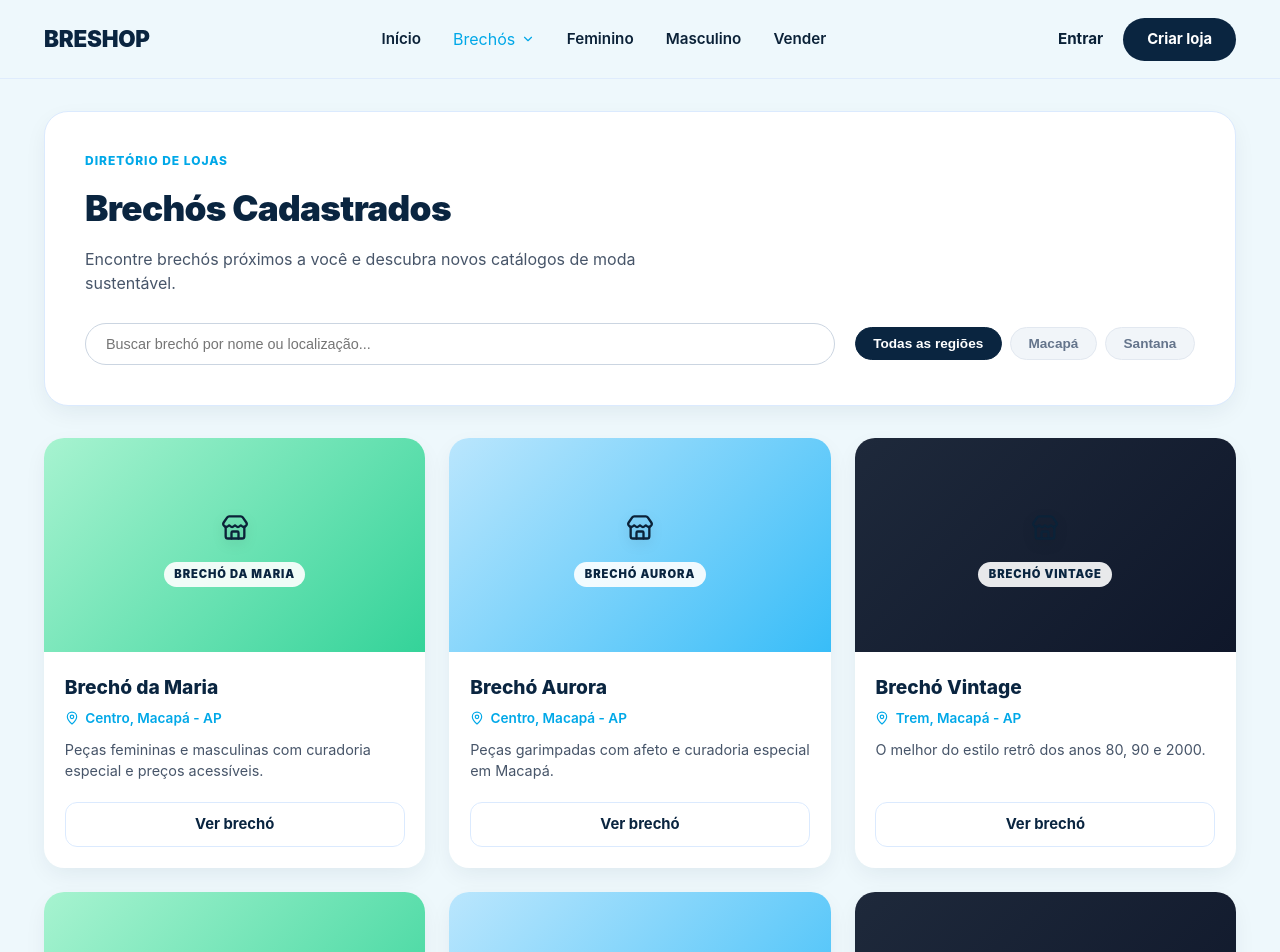
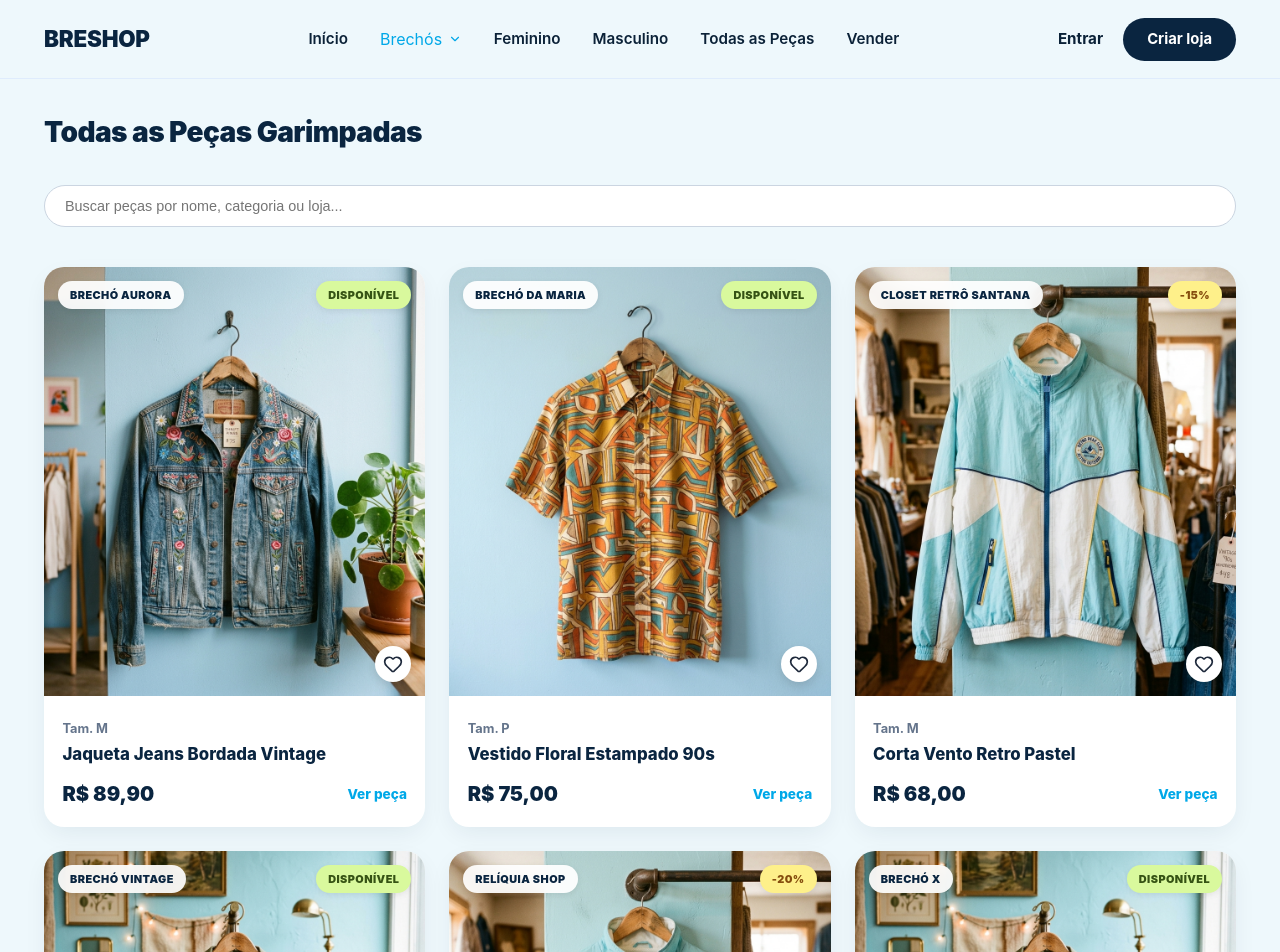
Before and after one commit to paula-maria/breshop, a React (Vite) app in the folder frontend/: page /brechos in a window 1280 px wide. Shown: the top 952 px of the page. Built offline with nearby package versions, Linux system fonts and the light colour scheme.

Commit message:
feat: paginas por genero

```diff
--- a/frontend/src/components/Header/Header.tsx
+++ b/frontend/src/components/Header/Header.tsx
@@ -139,16 +139,23 @@ export default function Header({ isLoggedIn = false, userName }: HeaderProps) {
 
           <Link
             to="/brechos?cat=feminino"
-            className={`site-header__link ${location.search.includes('feminino') ? 'is-active' : ''}`}
+            className={`site-header__link ${location.search.includes('cat=feminino') ? 'is-active' : ''}`}
           >
             Feminino
           </Link>
 
           <Link
             to="/brechos?cat=masculino"
-            className={`site-header__link ${location.search.includes('masculino') ? 'is-active' : ''}`}
+            className={`site-header__link ${location.search.includes('cat=masculino') ? 'is-active' : ''}`}
           >
             Masculino
+          </Link>
+
+          <Link
+            to="/brechos?cat=todas"
+            className={`site-header__link ${location.search.includes('cat=todas') ? 'is-active' : ''}`}
+          >
+            Todas as Peças
           </Link>
 
           <Link
@@ -201,7 +208,31 @@ export default function Header({ isLoggedIn = false, userName }: HeaderProps) {
           </Link>
 
           <Link
-            to="/brechos"
+            to="/brechos?cat=feminino"
+            className="site-header__mobile-link"
+            onClick={() => setMobileMenuOpen(false)}
+          >
+            Feminino (Peças)
+          </Link>
+
+          <Link
+            to="/brechos?cat=masculino"
+            className="site-header__mobile-link"
+            onClick={() => setMobileMenuOpen(false)}
+          >
+            Masculino (Peças)
+          </Link>
+
+          <Link
+            to="/brechos?cat=todas"
+            className="site-header__mobile-link"
+            onClick={() => setMobileMenuOpen(false)}
+          >
+            Todas as Peças
+          </Link>
+
+          <Link
+            to="/brechos?view=lojas"
             className="site-header__mobile-link"
             onClick={() => setMobileMenuOpen(false)}
           >
--- a/frontend/src/index.css
+++ b/frontend/src/index.css
@@ -992,35 +992,18 @@ body {
   gap: 2rem;
 }
 
-.brechos-header-box {
-  background: #ffffff;
-  border-radius: 24px;
-  padding: 2.5rem;
-  box-shadow: var(--shadow-card);
-  border: 1px solid var(--border-subtle);
-  display: flex;
-  flex-direction: column;
-  gap: 0.75rem;
-}
-
-.brechos-eyebrow {
-  font-size: 0.75rem;
-  font-weight: 800;
-  letter-spacing: 0.08em;
-  color: var(--cyan-primary);
-}
-
-.brechos-title {
-  font-size: 2.2rem;
+.brechos-top-nav {
+  display: flex;
+  flex-direction: column;
+  gap: 1rem;
+  margin-bottom: 0.5rem;
+}
+
+.brechos-title-simple {
+  font-size: 1.75rem;
   font-weight: 900;
   color: var(--navy-dark);
   letter-spacing: -0.02em;
-}
-
-.brechos-subtitle {
-  font-size: 1rem;
-  color: var(--text-muted);
-  max-width: 600px;
 }
 
 .brechos-toolbar {
@@ -2251,3 +2234,66 @@ body {
     padding: 1.5rem;
   }
 }
+
+/* CATEGORY & GENDER SWITCH BAR STYLES */
+.category-switch-bar {
+  display: flex;
+  flex-wrap: wrap;
+  gap: 0.6rem;
+  margin-top: 1.25rem;
+}
+
+.switch-tab-btn {
+  display: inline-flex;
+  align-items: center;
+  gap: 0.45rem;
+  padding: 0.55rem 1.15rem;
+  border-radius: var(--radius-full);
+  border: 1px solid #e2e8f0;
+  background: #ffffff;
+  color: var(--text-dark);
+  font-size: 0.875rem;
+  font-weight: 700;
+  cursor: pointer;
+  transition: all 0.2s ease;
+  box-shadow: 0 1px 3px rgba(0, 0, 0, 0.05);
+}
+
+.switch-tab-btn:hover {
+  border-color: var(--cyan-primary);
+  color: var(--cyan-primary);
+  transform: translateY(-1px);
+}
+
+.switch-tab-btn.is-active {
+  background: var(--navy-dark);
+  color: #ffffff;
+  border-color: var(--navy-dark);
+  box-shadow: 0 4px 12px rgba(15, 23, 42, 0.15);
+}
+
+.home-gender-switch {
+  display: inline-flex;
+  gap: 0.35rem;
+  background: #f1f5f9;
+  padding: 0.25rem;
+  border-radius: var(--radius-full);
+}
+
+.gender-switch-btn {
+  padding: 0.35rem 0.85rem;
+  border-radius: var(--radius-full);
+  border: none;
+  background: transparent;
+  color: var(--text-muted);
+  font-size: 0.825rem;
+  font-weight: 700;
+  cursor: pointer;
+  transition: all 0.2s ease;
+}
+
+.gender-switch-btn.is-active {
+  background: #ffffff;
+  color: var(--navy-dark);
+  box-shadow: 0 1px 4px rgba(0, 0, 0, 0.08);
+}
--- a/frontend/src/pages/Brechos/Brechos.tsx
+++ b/frontend/src/pages/Brechos/Brechos.tsx
@@ -1,6 +1,7 @@
 import { useState } from 'react'
 import { useSearchParams } from 'react-router-dom'
 import CardBrecho, { type CardBrechoProps } from '../../components/CardBrecho/CardBrecho'
+import CardPeca, { type CardPecaProps } from '../../components/CardPeca/CardPeca'
 
 const allBrechosList: (CardBrechoProps & { tone?: 'teal' | 'navy' | 'cyan'; cidade: string })[] = [
   {
@@ -53,22 +54,133 @@ const allBrechosList: (CardBrechoProps & { tone?: 'teal' | 'navy' | 'cyan'; cida
   },
 ]
 
+const allPecasCatalog: (CardPecaProps & { genero: 'feminino' | 'masculino' })[] = [
+  {
+    id: 'f1',
+    nome: 'Jaqueta Jeans Bordada Vintage',
+    brecho: 'Brechó Aurora',
+    preco: 'R$ 89,90',
+    tamanho: 'Tam. M',
+    categoria: 'Jaquetas',
+    statusTag: 'DISPONÍVEL',
+    genero: 'feminino',
+    imageUrl: '/images/denim_jacket.png',
+  },
+  {
+    id: 'f2',
+    nome: 'Vestido Floral Estampado 90s',
+    brecho: 'Brechó da Maria',
+    preco: 'R$ 75,00',
+    tamanho: 'Tam. P',
+    categoria: 'Vestidos',
+    statusTag: 'DISPONÍVEL',
+    genero: 'feminino',
+    imageUrl: '/images/vintage_shirt.png',
+  },
+  {
+    id: 'f3',
+    nome: 'Corta Vento Retro Pastel',
+    brecho: 'Closet Retrô Santana',
+    preco: 'R$ 68,00',
+    tamanho: 'Tam. M',
+    categoria: 'Jaquetas',
+    statusTag: '-15%',
+    genero: 'feminino',
+    imageUrl: '/images/windbreaker_jacket.png',
+  },
+  {
+    id: 'f4',
+    nome: 'Blazer Alfaiataria Verde Olive',
+    brecho: 'Brechó Vintage',
+    preco: 'R$ 110,00',
+    tamanho: 'Tam. G',
+    categoria: 'Casacos',
+    statusTag: 'DISPONÍVEL',
+    genero: 'feminino',
+    imageUrl: '/images/olive_jacket.png',
+  },
+  {
+    id: 'm1',
+    nome: 'Corta Vento Retro 90s Streetwear',
+    brecho: 'Relíquia Shop',
+    preco: 'R$ 65,00',
+    tamanho: 'Tam. M',
+    categoria: 'Jaquetas',
+    statusTag: '-20%',
+    genero: 'masculino',
+    imageUrl: '/images/windbreaker_jacket.png',
+  },
+  {
+    id: 'm2',
+    nome: 'Jaqueta Utility Verde Olive',
+    brecho: 'Brechó X',
+    preco: 'R$ 120,00',
+    tamanho: 'Tam. G',
+    categoria: 'Jaquetas',
+    statusTag: 'DISPONÍVEL',
+    genero: 'masculino',
+    imageUrl: '/images/olive_jacket.png',
+  },
+  {
+    id: 'm3',
+    nome: 'Camisa Vintage Estampa Étnica',
+    brecho: 'Brechó da Maria',
+    preco: 'R$ 45,00',
+    tamanho: 'Tam. M',
+    categoria: 'Camisas',
+    statusTag: 'DISPONÍVEL',
+    genero: 'masculino',
+    imageUrl: '/images/vintage_shirt.png',
+  },
+  {
+    id: 'm4',
+    nome: 'Jaqueta Jeans Trucker Vintage',
+    brecho: 'Relíquia Shop',
+    preco: 'R$ 95,00',
+    tamanho: 'Tam. GG',
+    categoria: 'Jaquetas',
+    statusTag: 'DISPONÍVEL',
+    genero: 'masculino',
+    imageUrl: '/images/denim_jacket.png',
+  },
+]
+
 export default function Brechos() {
   const [searchParams, setSearchParams] = useSearchParams()
+  const catParam = searchParams.get('cat')
+  const viewParam = searchParams.get('view')
   const cityParam = searchParams.get('cidade') || 'Todas'
-  const [searchQuery, setSearchQuery] = useState('')
+  const queryParam = searchParams.get('q') || ''
+  const [searchQuery, setSearchQuery] = useState(queryParam)
+
+  // Determine active view tab: 'feminino' | 'masculino' | 'todas' | 'lojas'
+  const activeTab = catParam || (viewParam === 'lojas' ? 'lojas' : 'todas')
 
   const cities = ['Todas', 'Macapá', 'Santana']
 
-  const handleCityChange = (city: string) => {
-    if (city === 'Todas') {
-      searchParams.delete('cidade')
-      setSearchParams(searchParams)
+  const handleTabChange = (tab: 'feminino' | 'masculino' | 'todas' | 'lojas') => {
+    const newParams = new URLSearchParams(searchParams)
+    if (tab === 'lojas') {
+      newParams.delete('cat')
+      newParams.set('view', 'lojas')
     } else {
-      setSearchParams({ cidade: city })
+      newParams.delete('view')
+      newParams.set('cat', tab)
     }
+    setSearchParams(newParams)
   }
 
+  const handleCityChange = (city: string) => {
+    const newParams = new URLSearchParams(searchParams)
+    if (city === 'Todas') {
+      newParams.delete('cidade')
+    } else {
+      newParams.set('cidade', city)
+    }
+    setSearchParams(newParams)
+  }
+
+  // Filter brechós list
   const filteredBrechos = allBrechosList.filter((brecho) => {
     const matchesCity = cityParam === 'Todas' || brecho.cidade === cityParam
     const matchesSearch =
@@ -79,25 +191,45 @@ export default function Brechos() {
     return matchesCity && matchesSearch
   })
 
+  // Filter peças catalog list
+  const filteredPecas = allPecasCatalog.filter((peca) => {
+    const matchesGender =
+      activeTab === 'todas' || peca.genero === activeTab
+    const matchesSearch =
+      peca.nome.toLowerCase().includes(searchQuery.toLowerCase()) ||
+      peca.brecho.toLowerCase().includes(searchQuery.toLowerCase()) ||
+      (peca.categoria && peca.categoria.toLowerCase().includes(searchQuery.toLowerCase()))
+
+    return matchesGender && matchesSearch
+  })
+
+  const getTitle = () => {
+    if (activeTab === 'feminino') return 'Peças Femininas'
+    if (activeTab === 'masculino') return 'Peças Masculinas'
+    if (activeTab === 'todas') return 'Todas as Peças Garimpadas'
+    return 'Brechós Cadastrados'
+  }
+
   return (
     <div className="brechos-page">
-      <div className="brechos-header-box">
-        <span className="brechos-eyebrow">DIRETÓRIO DE LOJAS</span>
-        <h1 className="brechos-title">Brechós Cadastrados</h1>
-        <p className="brechos-subtitle">
-          Encontre brechós próximos a você e descubra novos catálogos de moda sustentável.
-        </p>
+      <div className="brechos-top-nav">
+        <h1 className="brechos-title-simple">{getTitle()}</h1>
 
         {/* SEARCH & FILTER BAR */}
         <div className="brechos-toolbar">
           <input
             type="search"
-            placeholder="Buscar brechó por nome ou localização..."
+            placeholder={
+              activeTab === 'lojas'
+                ? 'Buscar brechó por nome ou localização...'
+                : 'Buscar peças por nome, categoria ou loja...'
+            }
             className="brechos-search-input"
             value={searchQuery}
             onChange={(e) => setSearchQuery(e.target.value)}
           />
 
+          {activeTab === 'lojas' && (
             <div className="city-pills">
               {cities.map((city) => (
                 <button
@@ -110,11 +242,13 @@ export default function Brechos() {
                 </button>
               ))}
             </div>
+          )}
         </div>
       </div>
 
-      {/* BRECHÓS GRID */}
-      {filteredBrechos.length > 0 ? (
+      {/* RENDER PRODUCTS OR BRECHÓS GRID BASED ON ACTIVE SWITCH */}
+      {activeTab === 'lojas' ? (
+        filteredBrechos.length > 0 ? (
           <div className="grid-3-cols">
             {filteredBrechos.map((brecho) => (
               <CardBrecho key={brecho.id} {...brecho} />
@@ -134,6 +268,27 @@ export default function Brechos() {
               Limpar filtros
             </button>
           </div>
+        )
+      ) : filteredPecas.length > 0 ? (
+        <div className="grid-3-cols">
+          {filteredPecas.map((peca) => (
+            <CardPeca key={peca.id} {...peca} />
+          ))}
+        </div>
+      ) : (
+        <div className="empty-products-state">
+          <p>Nenhuma peça encontrada para o filtro selecionado.</p>
+          <button
+            type="button"
+            className="btn btn-ghost btn-sm"
+            onClick={() => {
+              setSearchQuery('')
+              handleTabChange('todas')
+            }}
+          >
+            Ver todas as peças
+          </button>
+        </div>
       )}
     </div>
   )
--- a/frontend/src/pages/Home/Home.tsx
+++ b/frontend/src/pages/Home/Home.tsx
@@ -1,3 +1,4 @@
+import { useState } from 'react'
 import { useNavigate, Link } from 'react-router-dom'
 import Header from '../../components/Header/Header'
 import SearchBar from '../../components/SearchBar/SearchBar'
@@ -6,7 +7,7 @@ import CardPeca, { type CardPecaProps } from '../../components/CardPeca/CardPeca
 import CardBrecho, { type CardBrechoProps } from '../../components/CardBrecho/CardBrecho'
 import Footer from '../../components/Footer/Footer'
 
-const featuredPecas: CardPecaProps[] = [
+const featuredPecas: (CardPecaProps & { genero: 'feminino' | 'masculino' })[] = [
   {
     id: '1',
     nome: 'Jaqueta Jeans Bordada Vintage',
@@ -15,6 +16,7 @@ const featuredPecas: CardPecaProps[] = [
     tamanho: 'Tam. M',
     categoria: 'Jaqueta',
     statusTag: 'DISPONÍVEL',
+    genero: 'feminino',
     imageUrl: '/images/denim_jacket.png',
   },
   {
@@ -25,6 +27,7 @@ const featuredPecas: CardPecaProps[] = [
     tamanho: 'Tam. M',
     categoria: 'Jaqueta',
     statusTag: '-20%',
+    genero: 'masculino',
     imageUrl: '/images/windbreaker_jacket.png',
   },
   {
@@ -35,7 +38,19 @@ const featuredPecas: CardPecaProps[] = [
     tamanho: 'Tam. G',
     categoria: 'Jaqueta',
     statusTag: 'DISPONÍVEL',
+    genero: 'masculino',
     imageUrl: '/images/olive_jacket.png',
+  },
+  {
+    id: '4',
+    nome: 'Vestido Floral Estampado Vintage',
+    brecho: 'Brechó Aurora',
+    preco: 'R$ 75,00',
+    tamanho: 'Tam. P',
+    categoria: 'Vestidos',
+    statusTag: 'DISPONÍVEL',
+    genero: 'feminino',
+    imageUrl: '/images/vintage_shirt.png',
   },
 ]
 
@@ -67,6 +82,7 @@ const trendingTags = ['Jaquetas 90s', 'Bolsas Y2K', 'Jeans vintage']
 
 export default function Home() {
   const navigate = useNavigate()
+  const [selectedGender, setSelectedGender] = useState<'todos' | 'feminino' | 'masculino'>('todos')
 
   const handleSearch = (query: string) => {
     if (query.trim()) {
@@ -77,6 +93,10 @@ export default function Home() {
   const handleTagClick = (tag: string) => {
     navigate(`/brechos?q=${encodeURIComponent(tag)}`)
   }
+
+  const filteredPecas = featuredPecas.filter(
+    (p) => selectedGender === 'todos' || p.genero === selectedGender
+  )
 
   return (
     <div className="home-layout">
@@ -128,13 +148,39 @@ export default function Home() {
           {/* RIGHT PRODUCTS AREA */}
           <section className="catalog-products">
             <div className="catalog-header">
-              <span className="catalog-header__eyebrow">SELEÇÃO DA SEMANA</span>
-              <h2 className="catalog-header__title">Peças em destaque</h2>
-              <p className="catalog-header__count">128 resultados para "Jaquetas"</p>
+              <div>
+                <span className="catalog-header__eyebrow">SELEÇÃO DA SEMANA</span>
+                <h2 className="catalog-header__title">Peças em destaque</h2>
+              </div>
+
+              {/* HOME CATEGORY SWITCH */}
+              <div className="home-gender-switch">
+                <button
+                  type="button"
+                  className={`gender-switch-btn ${selectedGender === 'todos' ? 'is-active' : ''}`}
+                  onClick={() => setSelectedGender('todos')}
+                >
+                  Todos
+                </button>
+                <button
+                  type="button"
+                  className={`gender-switch-btn ${selectedGender === 'feminino' ? 'is-active' : ''}`}
+                  onClick={() => setSelectedGender('feminino')}
+                >
+                  Feminino
+                </button>
+                <button
+                  type="button"
+                  className={`gender-switch-btn ${selectedGender === 'masculino' ? 'is-active' : ''}`}
+                  onClick={() => setSelectedGender('masculino')}
+                >
+                  Masculino
+                </button>
+              </div>
             </div>
 
             <div className="grid-3-cols">
-              {featuredPecas.map((peca) => (
+              {filteredPecas.map((peca) => (
                 <CardPeca key={peca.id} {...peca} />
               ))}
             </div>
```
Lines whose indentation alone changed are shown as unchanged.
